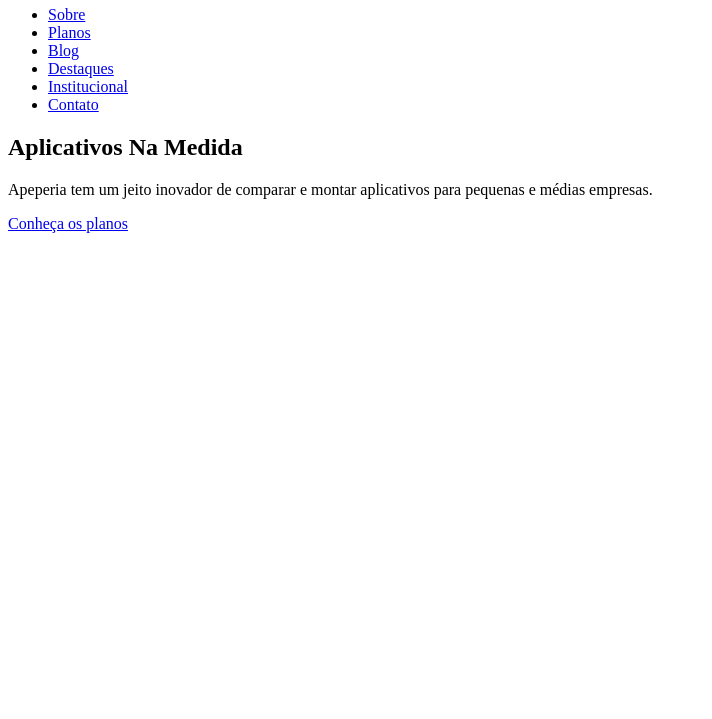
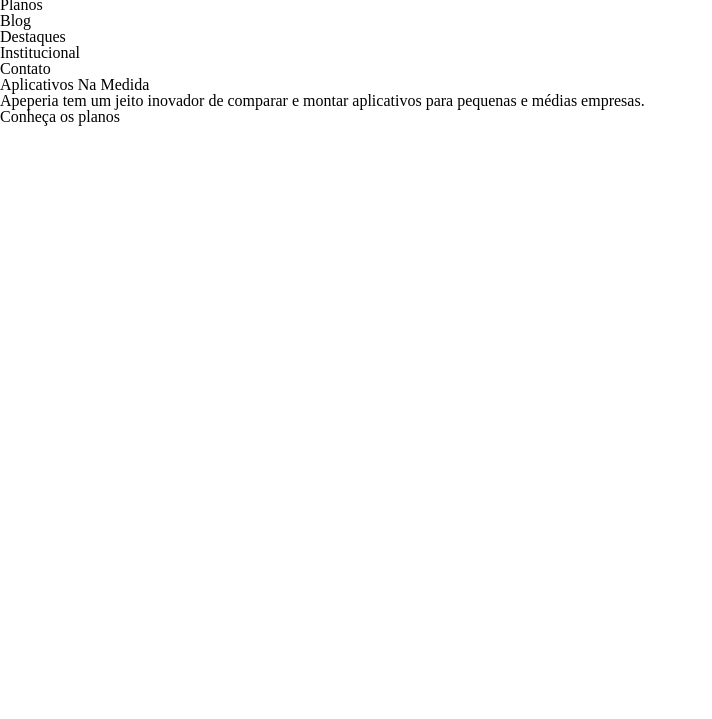
Before and after one commit to fredsons/Apeperia, a website: page index.html in a window 1280 px wide. Shown: the part 81-800 px from the top of the page, without its empty margins (0-712 px from the left). Drawn offline with Linux system fonts and the light colour scheme.

Commit message:
adiciona os links css

```diff
--- a/index.html
+++ b/index.html
@@ -4,6 +4,10 @@
     <meta charset="UTF-8" />
     <meta http-equiv="X-UA-Compatible" content="IE=edge" />
     <meta name="viewport" content="width=device-width, initial-scale=1.0" />
+    <link rel="stylesheet" href="css/reset.css" />
+    <link rel="stylesheet" href="css/cabecalho.css" />
+    <link rel="stylesheet" href="css/chamada.css" />
+    <link rel="stylesheet" href="css/planos.css" />
     <title>Apeperia</title>
   </head>
   <body>
```
